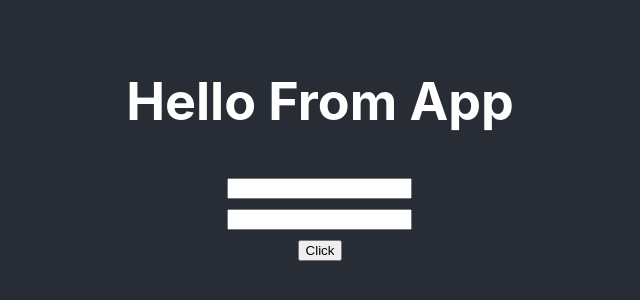
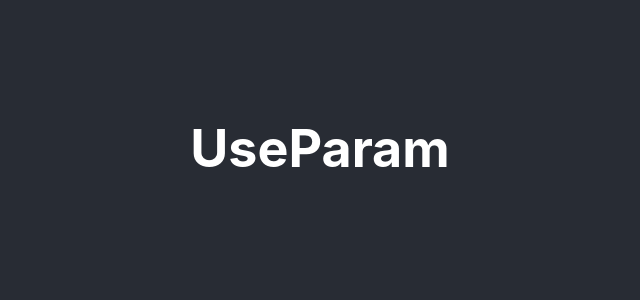
Before and after one commit to haseebulamin/React-Course-Project, a React (Create React App) app: page / in a window 1280 px wide. Shown: the part 252-552 px from the top of the page, without its empty margins (320-960 px from the left). Built offline with nearby package versions, Linux system fonts and the light colour scheme.

Commit message:
useparam

```diff
--- a/package.json
+++ b/package.json
@@ -8,6 +8,7 @@
     "@testing-library/user-event": "^13.5.0",
     "react": "^18.2.0",
     "react-dom": "^18.2.0",
+    "react-router-dom": "^6.23.0",
     "react-scripts": "5.0.1",
     "web-vitals": "^2.1.4"
   },
--- a/src/App.js
+++ b/src/App.js
@@ -1,10 +1,10 @@
 import './App.css';
-import UncontrolledComponent from './Components/React-roadmap-Docs/UncontrolledComponent';
+import UseParam from './Components/React-roadmap-Docs/Hooks/UseParam';
 function App() {
   return (
     <div className="App">
       <header className="App-header">
-       <UncontrolledComponent/>
+       <UseParam/>
       </header>
     </div>
   );
--- /dev/null
+++ b/src/Components/React-roadmap-Docs/Hooks/UseParam.jsx
@@ -0,0 +1,10 @@
+import React from 'react'
+import { useParams } from 'react-router-dom'
+
+export default function UseParam() {
+    const name = useParams();
+    console.log(name);
+  return (
+    <h1>UseParam</h1>
+  )
+}
```
Also changed, not shown: 1 other file (tests, documents, lock files or other folders).
